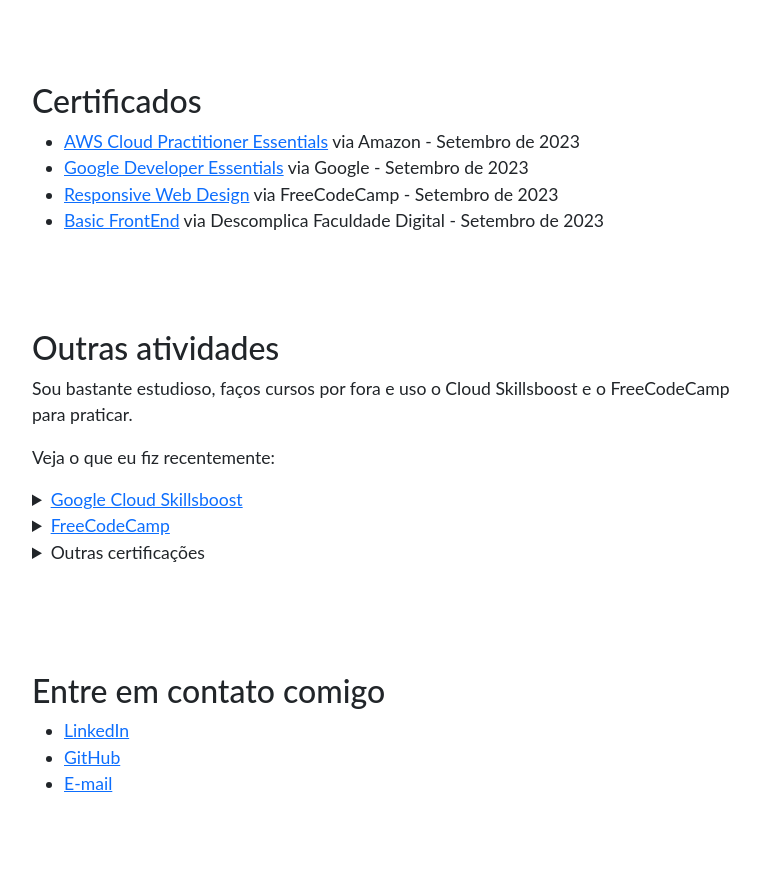
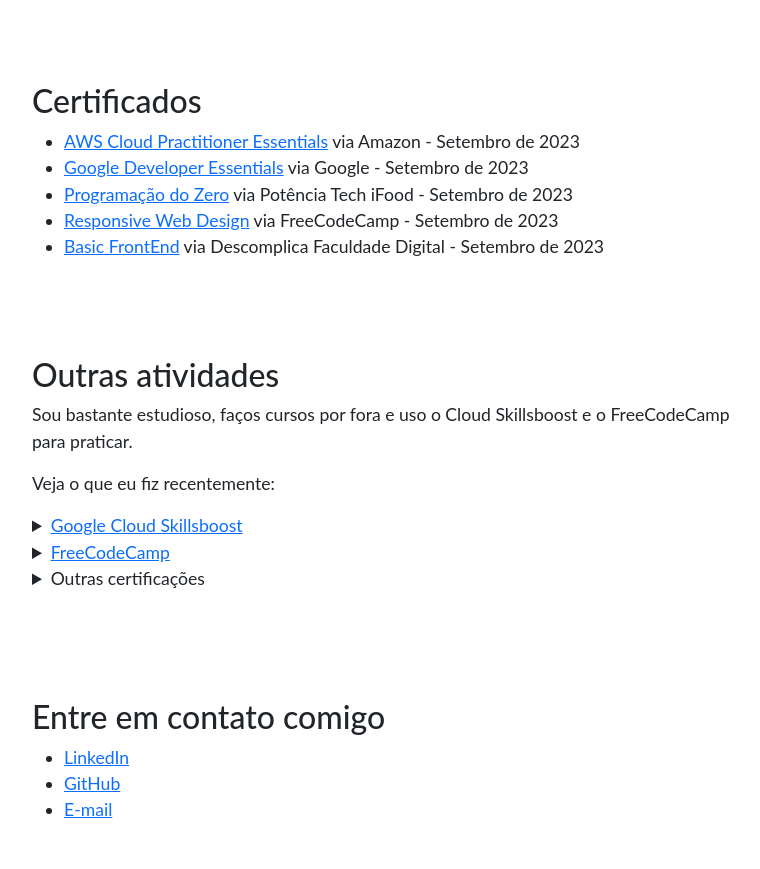
Before and after one commit to VictorAlexisL/VictorAlexisL, a plain HTML site: page index.html in a window 1280 px wide. Shown: the part 1199-2068 px from the top of the page, without its empty margins (258-1018 px from the left). Before the commit the page ends 2044 px from the top, so only its background shows below. Drawn offline with nearby package versions, Linux system fonts and the light colour scheme.

Commit message:
Update index.html

```diff
--- a/index.html
+++ b/index.html
@@ -139,7 +139,8 @@
             <li><a href="https://coursera.org/share/7cd80080027e93e9e56d645969938b69" target="_blank">
               AWS Cloud Practitioner Essentials</a> via Amazon - Setembro de 2023</li>
             <li><a href="https://www.cloudskillsboost.google/public_profiles/2378fd73-e0e5-4b95-9ca1-0c83b2e3126c/badges/5350638">Google Developer Essentials</a> via Google - Setembro de 2023</li>
-            <li><a href="https://freecodecamp.org/certification/VictorAlexisL/responsive-web-design" target="_blank">
+            <li><a href="https://www.dio.me/certificate/3FD28087">Programação do Zero</a> via Potência Tech iFood - Setembro de 2023</li>
+              <li><a href="https://freecodecamp.org/certification/VictorAlexisL/responsive-web-design" target="_blank">
               Responsive Web Design</a> via FreeCodeCamp - Setembro de 2023</a></li>
             <li><a href="https://certificados.descomplica.com.br/graduacao/b638b208821e98700795d58bd1a3ca76890d2b3e8a11054af3cc7b1a7083643d" target="_blank">
               Basic FrontEnd</a> via Descomplica Faculdade Digital - Setembro de 2023</li>
```
